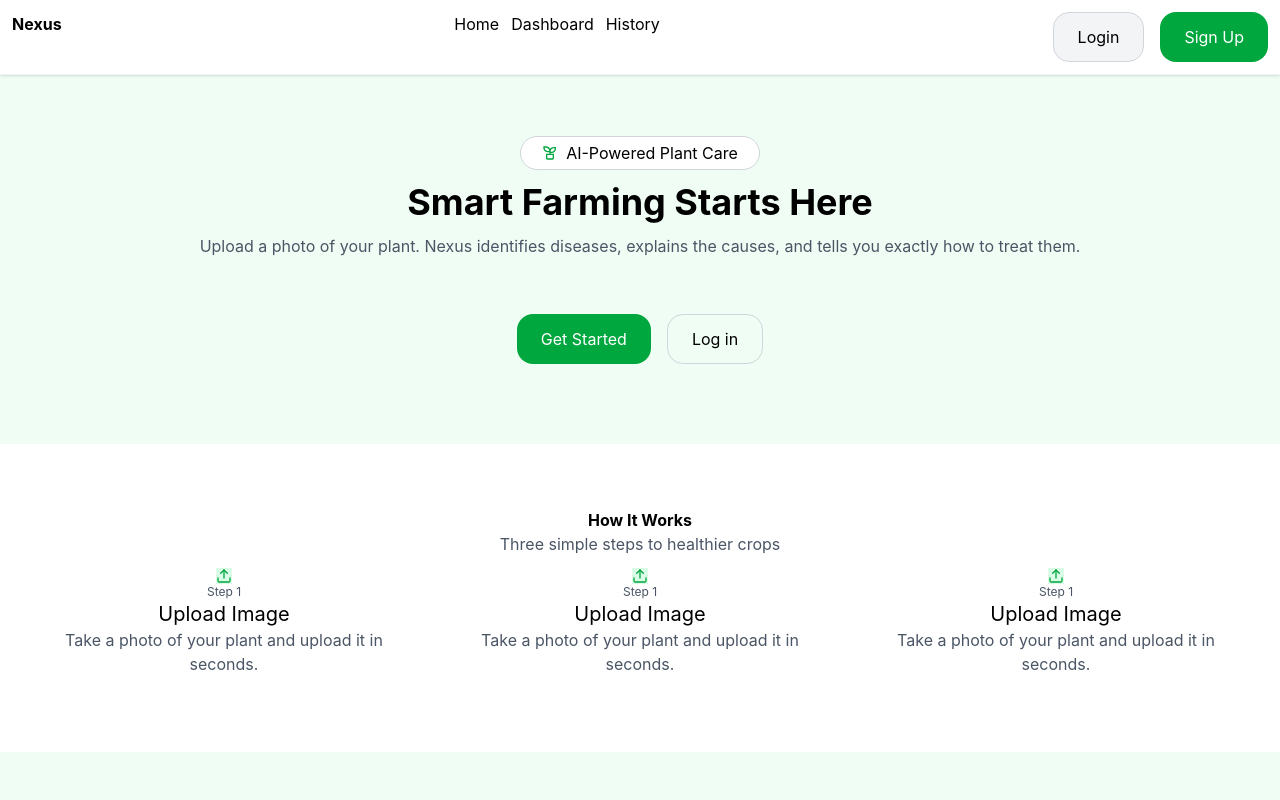
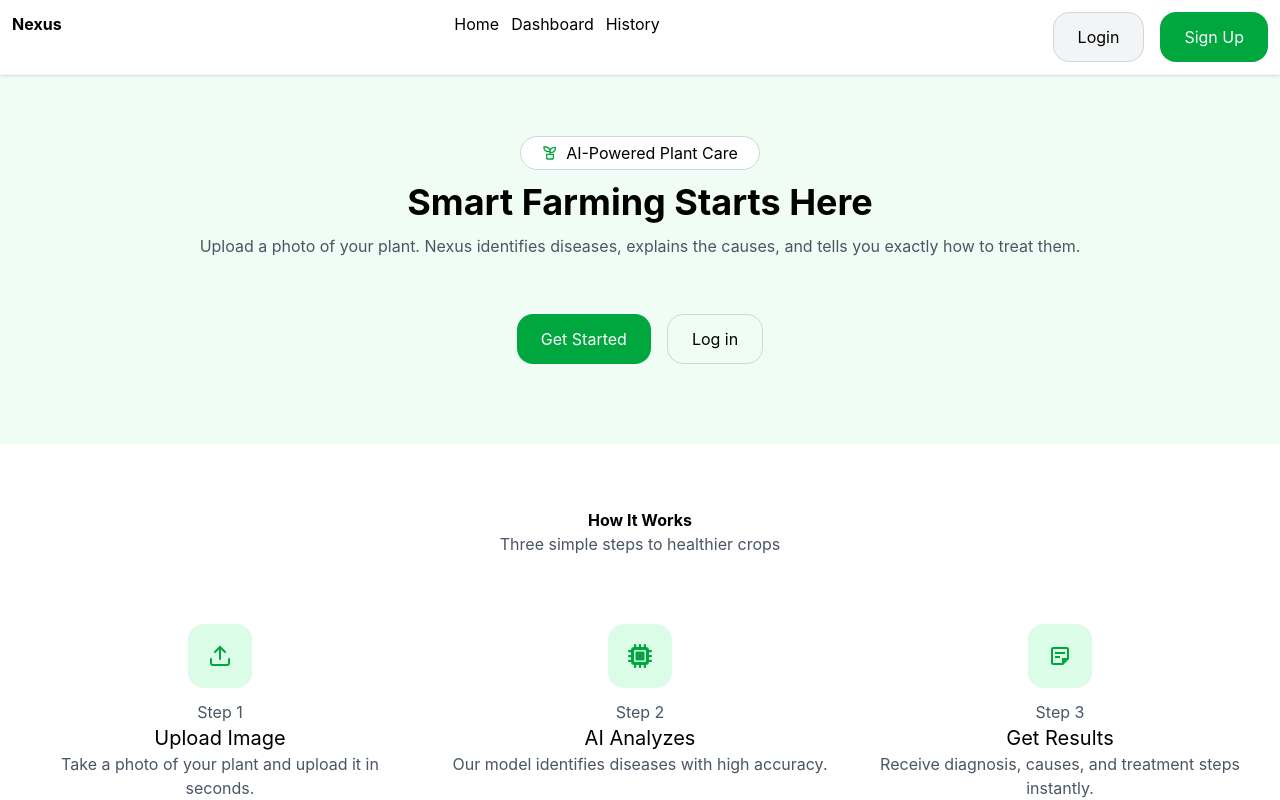
Before and after one commit to ADEDANCE/nexus, a React (Vite) app: page / in a window 1280 px wide. Shown: the top 800 px of the page. Built offline with nearby package versions, Linux system fonts and the light colour scheme.

Commit message:
Refractor(Increase the container verycal padding )

```diff
--- a/src/section/About.jsx
+++ b/src/section/About.jsx
@@ -1,5 +1,7 @@
 import React from "react";
+import { FaMicrochip } from "react-icons/fa6";
 import { LuUpload } from "react-icons/lu";
+import { MdOutlineStickyNote2 } from "react-icons/md";
 
 const About = () => {
   return (
@@ -8,13 +10,13 @@ const About = () => {
         <h2 className=" font-bold">How It Works</h2>
         <p className=" text-gray-600">Three simple steps to healthier crops</p>
 
-        <div className=" grid grid-cols-1 md:grid-cols-3 gap-4">
+        <div className=" grid grid-cols-1 md:grid-cols-3 gap-7 mt-14">
           <div className=" flex flex-col items-center  py-3 px-2">
-            <div className=" bg-green-100 text-green-600 flex justify-center items-center">
+            <div className=" bg-green-100 text-green-600 flex justify-center items-center h-16 w-16 rounded-2xl text-2xl">
               <LuUpload />
             </div>
 
-            <p className=" text-gray-600 text-xs">Step 1</p>
+            <p className=" text-gray-600 mt-3">Step 1</p>
             <p className=" text-black text-xl">Upload Image</p>
             <p className="text-gray-600 ">
               Take a photo of your plant and upload it in seconds.
@@ -22,26 +24,26 @@ const About = () => {
           </div>
 
           <div className=" flex flex-col items-center  py-3 px-2">
-            <div className=" bg-green-100 text-green-600 flex justify-center items-center">
-              <LuUpload />
+            <div className=" bg-green-100 text-green-600 flex justify-center items-center  h-16 w-16 rounded-2xl text-2xl">
+              <FaMicrochip />
             </div>
 
-            <p className=" text-gray-600 text-xs">Step 1</p>
-            <p className=" text-black text-xl">Upload Image</p>
+            <p className=" text-gray-600 mt-3">Step 2</p>
+            <p className=" text-black text-xl">AI Analyzes</p>
             <p className="text-gray-600 ">
-              Take a photo of your plant and upload it in seconds.
+              Our model identifies diseases with high accuracy.
             </p>
           </div>
 
           <div className=" flex flex-col items-center  py-3 px-2">
-            <div className=" bg-green-100 text-green-600 flex justify-center items-center">
-              <LuUpload />
+            <div className=" bg-green-100 text-green-600 flex justify-center items-center  h-16 w-16 rounded-2xl text-2xl">
+              <MdOutlineStickyNote2 />
             </div>
 
-            <p className=" text-gray-600 text-xs">Step 1</p>
-            <p className=" text-black text-xl">Upload Image</p>
+            <p className=" text-gray-600 mt-3">Step 3</p>
+            <p className=" text-black text-xl">Get Results</p>
             <p className="text-gray-600 ">
-              Take a photo of your plant and upload it in seconds.
+              Receive diagnosis, causes, and treatment steps instantly.
             </p>
           </div>
         </div>
```
